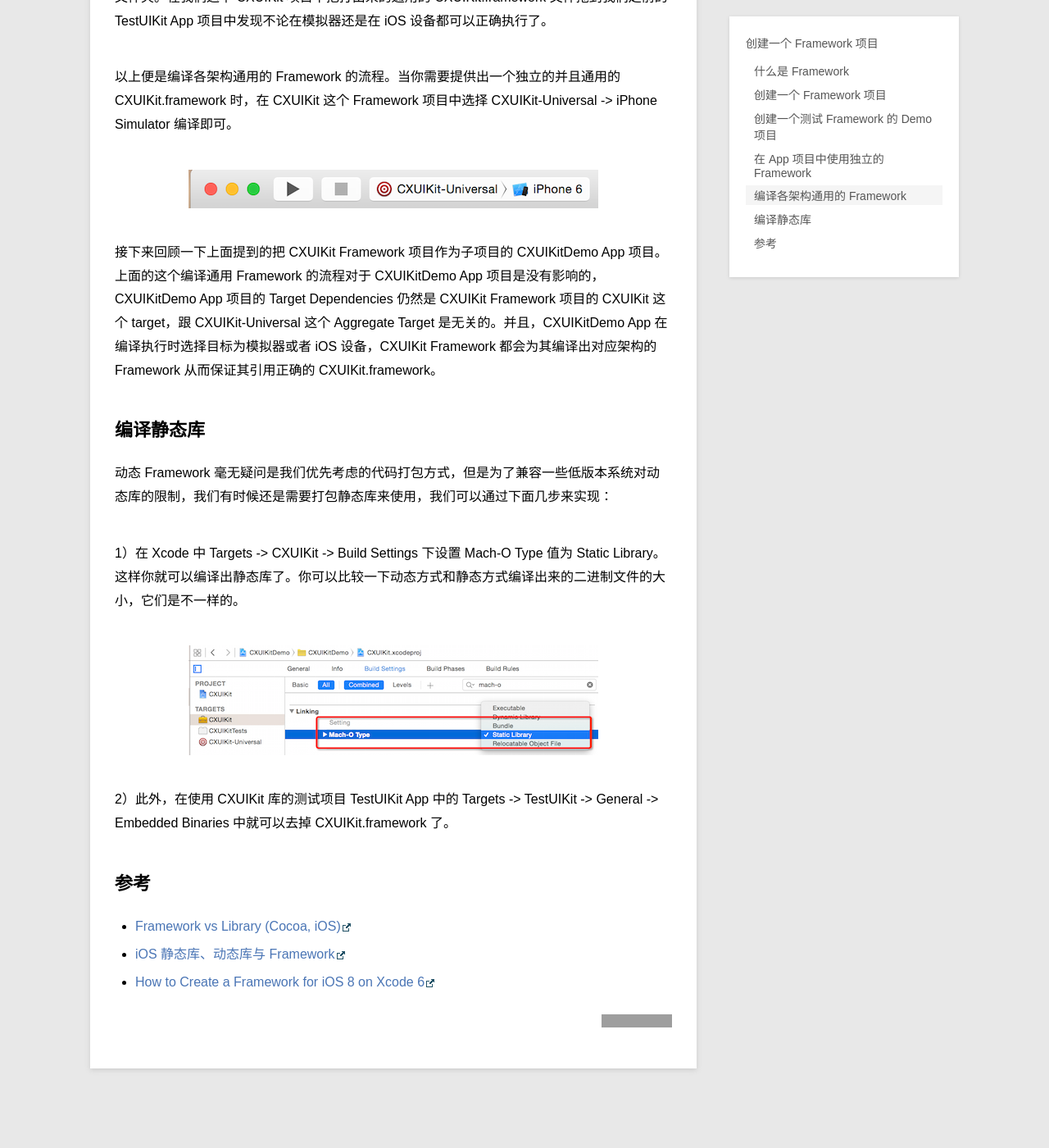
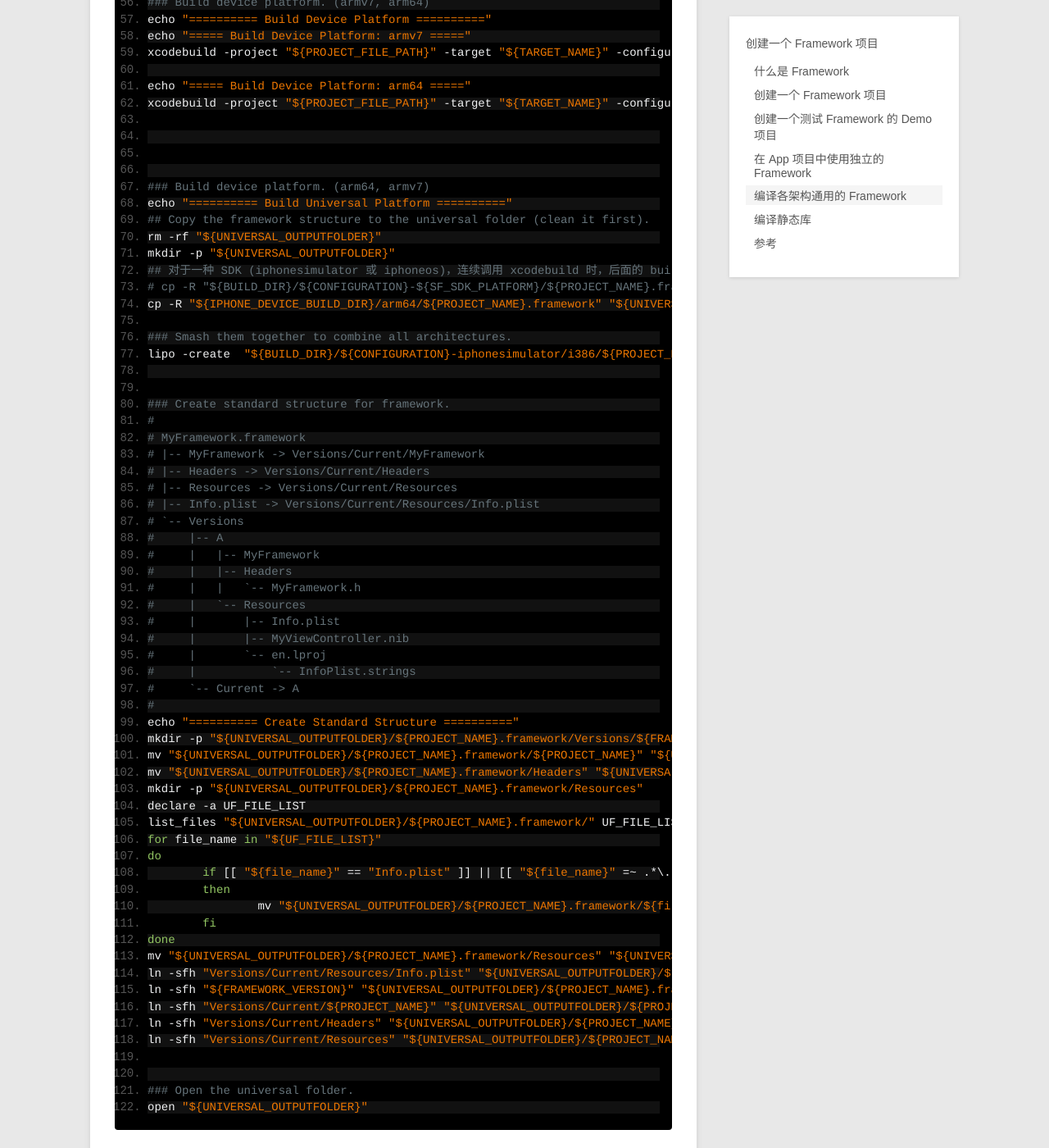
Before and after one commit to samirchen/samirchen.github.io, a Jekyll site: the page built from _posts/blog/2015-09-21-create-a-framework.md, in a window 1280 px wide and 1400 px high, scrolled down 11029 px. Shown: the whole window at 82% size. Built offline with Jekyll 4.4.1, drawn with Linux system fonts in a browser that asks for light colours; Markdown is read by kramdown in place of the engine named in the settings; comment, search, counter and statistics services are not loaded; some of the changed text lies outside the part shown; grey boxes are pictures that could not be loaded.

Commit message:
Update blog.

```diff
--- a/_posts/blog/2015-09-21-create-a-framework.md
+++ b/_posts/blog/2015-09-21-create-a-framework.md
@@ -164,51 +164,127 @@
 	set +u
 
 	### Avoid recursively calling this script.
-	if [[ $SF_MASTER_SCRIPT_RUNNING ]]
+	if [[ $UF_MASTER_SCRIPT_RUNNING ]]
 	then
 	exit 0
 	fi
 	set -u
-	export SF_MASTER_SCRIPT_RUNNING=1
+	export UF_MASTER_SCRIPT_RUNNING=1
 
 	### Constants.
-	SF_TARGET_NAME=${PROJECT_NAME}
+	UF_TARGET_NAME=${PROJECT_NAME}
+	FRAMEWORK_VERSION="A"
 	UNIVERSAL_OUTPUTFOLDER=${BUILD_DIR}/${CONFIGURATION}-universal
 	IPHONE_DEVICE_BUILD_DIR=${BUILD_DIR}/${CONFIGURATION}-iphoneos
 	IPHONE_SIMULATOR_BUILD_DIR=${BUILD_DIR}/${CONFIGURATION}-iphonesimulator
 
+
+	### Functions
+
+	## List files in the specified directory, storing to the specified array.
+	#
+	# @param $1 The path to list
+	# @param $2 The name of the array to fill
+	#
+	##
+	list_files ()
+	{
+	    filelist=$(ls "$1")
+	    while read line
+	    do
+	        eval "$2[\${#$2[*]}]=\"\$line\""
+	    done <<< "$filelist"
+	}
+
 	### Take build target.
 	if [[ "$SDK_NAME" =~ ([A-Za-z]+) ]]
 	then
-	SF_SDK_PLATFORM=${BASH_REMATCH[1]} # iphoneos or iphonesimulator.
+	SF_SDK_PLATFORM=${BASH_REMATCH[1]} # "iphoneos" or "iphonesimulator".
 	else
 	echo "Could not find platform name from SDK_NAME: $SDK_NAME"
 	exit 1
 	fi
 
+
 	### Build simulator platform. (i386, x86_64)
+	echo "========== Build Simulator Platform =========="
+	echo "===== Build Simulator Platform: i386 ====="
 	xcodebuild -project "${PROJECT_FILE_PATH}" -target "${TARGET_NAME}" -configuration "${CONFIGURATION}" -sdk iphonesimulator BUILD_DIR="${BUILD_DIR}" OBJROOT="${OBJROOT}" BUILD_ROOT="${BUILD_ROOT}" CONFIGURATION_BUILD_DIR="${IPHONE_SIMULATOR_BUILD_DIR}/i386" SYMROOT="${SYMROOT}" ARCHS='i386' VALID_ARCHS='i386' $ACTION
 
+	echo "===== Build Simulator Platform: x86_64 ====="
 	xcodebuild -project "${PROJECT_FILE_PATH}" -target "${TARGET_NAME}" -configuration "${CONFIGURATION}" -sdk iphonesimulator BUILD_DIR="${BUILD_DIR}" OBJROOT="${OBJROOT}" BUILD_ROOT="${BUILD_ROOT}" CONFIGURATION_BUILD_DIR="${IPHONE_SIMULATOR_BUILD_DIR}/x86_64" SYMROOT="${SYMROOT}" ARCHS='x86_64' VALID_ARCHS='x86_64' $ACTION
 
-	### Build device platform. (arm64, armv7)
+
+	### Build device platform. (armv7, arm64)
+	echo "========== Build Device Platform =========="
+	echo "===== Build Device Platform: armv7 ====="
+	xcodebuild -project "${PROJECT_FILE_PATH}" -target "${TARGET_NAME}" -configuration "${CONFIGURATION}" -sdk iphoneos BUILD_DIR="${BUILD_DIR}" OBJROOT="${OBJROOT}" BUILD_ROOT="${BUILD_ROOT}"  CONFIGURATION_BUILD_DIR="${IPHONE_DEVICE_BUILD_DIR}/armv7" SYMROOT="${SYMROOT}" ARCHS='armv7 armv7s' VALID_ARCHS='armv7 armv7s' $ACTION
+
+	echo "===== Build Device Platform: arm64 ====="
 	xcodebuild -project "${PROJECT_FILE_PATH}" -target "${TARGET_NAME}" -configuration "${CONFIGURATION}" -sdk iphoneos BUILD_DIR="${BUILD_DIR}" OBJROOT="${OBJROOT}" BUILD_ROOT="${BUILD_ROOT}" CONFIGURATION_BUILD_DIR="${IPHONE_DEVICE_BUILD_DIR}/arm64" SYMROOT="${SYMROOT}" ARCHS='arm64' VALID_ARCHS='arm64' $ACTION
 
-	xcodebuild -project "${PROJECT_FILE_PATH}" -target "${TARGET_NAME}" -configuration "${CONFIGURATION}" -sdk iphoneos BUILD_DIR="${BUILD_DIR}" OBJROOT="${OBJROOT}" BUILD_ROOT="${BUILD_ROOT}"  CONFIGURATION_BUILD_DIR="${IPHONE_DEVICE_BUILD_DIR}/armv7" SYMROOT="${SYMROOT}" ARCHS='armv7 armv7s' VALID_ARCHS='armv7 armv7s' $ACTION
 
-	### Copy the framework structure to the universal folder (clean it first).
+
+
+	### Build device platform. (arm64, armv7)
+	echo "========== Build Universal Platform =========="
+	## Copy the framework structure to the universal folder (clean it first).
 	rm -rf "${UNIVERSAL_OUTPUTFOLDER}"
 	mkdir -p "${UNIVERSAL_OUTPUTFOLDER}"
-	cp -R "${BUILD_DIR}/${CONFIGURATION}-${SF_SDK_PLATFORM}/${PROJECT_NAME}.framework" "${UNIVERSAL_OUTPUTFOLDER}/${PROJECT_NAME}.framework"
+	## 对于一种 SDK (iphonesimulator 或 iphoneos)，连续调用 xcodebuild 时，后面的 build 过程中会删除前面 build 过程中生成的 Headers、Modules 等目录及文件。这个可以看 Build Log 里的 Remove stale build products. 所以这里拷贝最后一个 build 的 arm64 Framework 的结构。
+	# cp -R "${BUILD_DIR}/${CONFIGURATION}-${SF_SDK_PLATFORM}/${PROJECT_NAME}.framework" "${UNIVERSAL_OUTPUTFOLDER}/${PROJECT_NAME}.framework"
+	cp -R "${IPHONE_DEVICE_BUILD_DIR}/arm64/${PROJECT_NAME}.framework" "${UNIVERSAL_OUTPUTFOLDER}/${PROJECT_NAME}.framework"
 
 	### Smash them together to combine all architectures.
-	lipo -create  "${BUILD_DIR}/${CONFIGURATION}-iphonesimulator/i386/${PROJECT_NAME}.framework/${PROJECT_NAME}" "${BUILD_DIR}/${CONFIGURATION}-iphonesimulator/x86_64/${PROJECT_NAME}.framework/${PROJECT_NAME}" "${BUILD_DIR}/${CONFIGURATION}-iphoneos/arm64/${PROJECT_NAME}.framework/${PROJECT_NAME}" "${BUILD_DIR}/${CONFIGURATION}-iphoneos/armv7/${PROJECT_NAME}.framework/${PROJECT_NAME}" -output "${UNIVERSAL_OUTPUTFOLDER}/${PROJECT_NAME}.framework/${PROJECT_NAME}"
+	lipo -create  "${BUILD_DIR}/${CONFIGURATION}-iphonesimulator/i386/${PROJECT_NAME}.framework/${PROJECT_NAME}" "${BUILD_DIR}/${CONFIGURATION}-iphonesimulator/x86_64/${PROJECT_NAME}.framework/${PROJECT_NAME}" "${BUILD_DIR}/${CONFIGURATION}-iphoneos/armv7/${PROJECT_NAME}.framework/${PROJECT_NAME}" "${BUILD_DIR}/${CONFIGURATION}-iphoneos/arm64/${PROJECT_NAME}.framework/${PROJECT_NAME}" -output "${UNIVERSAL_OUTPUTFOLDER}/${PROJECT_NAME}.framework/${PROJECT_NAME}"
+
+
+	### Create standard structure for framework.
+	#
+	# MyFramework.framework
+	# |-- MyFramework -> Versions/Current/MyFramework
+	# |-- Headers -> Versions/Current/Headers
+	# |-- Resources -> Versions/Current/Resources
+	# |-- Info.plist -> Versions/Current/Resources/Info.plist
+	# `-- Versions
+	#     |-- A
+	#     |   |-- MyFramework
+	#     |   |-- Headers
+	#     |   |   `-- MyFramework.h
+	#     |   `-- Resources
+	#     |       |-- Info.plist
+	#     |       |-- MyViewController.nib
+	#     |       `-- en.lproj
+	#     |           `-- InfoPlist.strings
+	#     `-- Current -> A
+	#
+	echo "========== Create Standard Structure =========="
+	mkdir -p "${UNIVERSAL_OUTPUTFOLDER}/${PROJECT_NAME}.framework/Versions/${FRAMEWORK_VERSION}/"
+	mv "${UNIVERSAL_OUTPUTFOLDER}/${PROJECT_NAME}.framework/${PROJECT_NAME}" "${UNIVERSAL_OUTPUTFOLDER}/${PROJECT_NAME}.framework/Versions/${FRAMEWORK_VERSION}/"
+	mv "${UNIVERSAL_OUTPUTFOLDER}/${PROJECT_NAME}.framework/Headers" "${UNIVERSAL_OUTPUTFOLDER}/${PROJECT_NAME}.framework/Versions/${FRAMEWORK_VERSION}/"
+	mkdir -p "${UNIVERSAL_OUTPUTFOLDER}/${PROJECT_NAME}.framework/Resources"
+	declare -a UF_FILE_LIST
+	list_files "${UNIVERSAL_OUTPUTFOLDER}/${PROJECT_NAME}.framework/" UF_FILE_LIST
+	for file_name in "${UF_FILE_LIST}"
+	do
+		if [[ "${file_name}" == "Info.plist" ]] || [[ "${file_name}" =~ .*\.lproj$ ]]
+		then
+			mv "${UNIVERSAL_OUTPUTFOLDER}/${PROJECT_NAME}.framework/${file_name}" "${UNIVERSAL_OUTPUTFOLDER}/${PROJECT_NAME}.framework/Resources/"
+		fi
+	done
+	mv "${UNIVERSAL_OUTPUTFOLDER}/${PROJECT_NAME}.framework/Resources" "${UNIVERSAL_OUTPUTFOLDER}/${PROJECT_NAME}.framework/Versions/${FRAMEWORK_VERSION}/"
+	ln -sfh "Versions/Current/Resources/Info.plist" "${UNIVERSAL_OUTPUTFOLDER}/${PROJECT_NAME}.framework/Info.plist"
+	ln -sfh "${FRAMEWORK_VERSION}" "${UNIVERSAL_OUTPUTFOLDER}/${PROJECT_NAME}.framework/Versions/Current"
+	ln -sfh "Versions/Current/${PROJECT_NAME}" "${UNIVERSAL_OUTPUTFOLDER}/${PROJECT_NAME}.framework/${PROJECT_NAME}"
+	ln -sfh "Versions/Current/Headers" "${UNIVERSAL_OUTPUTFOLDER}/${PROJECT_NAME}.framework/Headers"
+	ln -sfh "Versions/Current/Resources" "${UNIVERSAL_OUTPUTFOLDER}/${PROJECT_NAME}.framework/Resources"
+
 
 	### Open the universal folder.
 	open "${UNIVERSAL_OUTPUTFOLDER}"
 
 
-这个脚本大致的意思是：首先，Xcode 会根据选中的 Target 编译出对应的包；接着，在脚本执行的过程中，会依次编译出支持 i386、x86_64、arm64、armv7、armv7s 的包，然后把各个包中的库文件通过 lipo 工具合并为一个支持各平台的通用库文件，再基于 Xcode 打出的包的结构和这个通用库文件生成一个支持各个平台的通用 Framwork；最后弹出存放这个通用 Framework 的文件夹。在我们这个 CXUIKit 项目中把打出来的通用的 CXUIKit.framework 文件拖到我们之前的 TestUIKit App 项目中发现不论在模拟器还是在 iOS 设备都可以正确执行了。
+这个脚本大致的意思是：首先，Xcode 会根据选中的 Target 编译出对应的包；接着，在脚本执行的过程中，会依次编译出支持 i386、x86_64、arm64、armv7、armv7s 的包，然后把各个包中的库文件通过 lipo 工具合并为一个支持各平台的通用库文件，再基于 Xcode 打出的包的结构和这个通用库文件生成一个支持各个平台的通用 Framwork；然后，脚本尝试把通用 Framework 的文件结构调整为比较常见的标注 Framework 结构；最后弹出存放这个通用 Framework 的文件夹。在我们这个 CXUIKit 项目中把打出来的通用的 CXUIKit.framework 文件拖到我们之前的 TestUIKit App 项目中发现不论在模拟器还是在 iOS 设备都可以正确执行了。
 
 以上便是编译各架构通用的 Framework 的流程。当你需要提供出一个独立的并且通用的 CXUIKit.framework 时，在 CXUIKit 这个 Framework 项目中选择 CXUIKit-Universal -> iPhone Simulator 编译即可。
 
```
